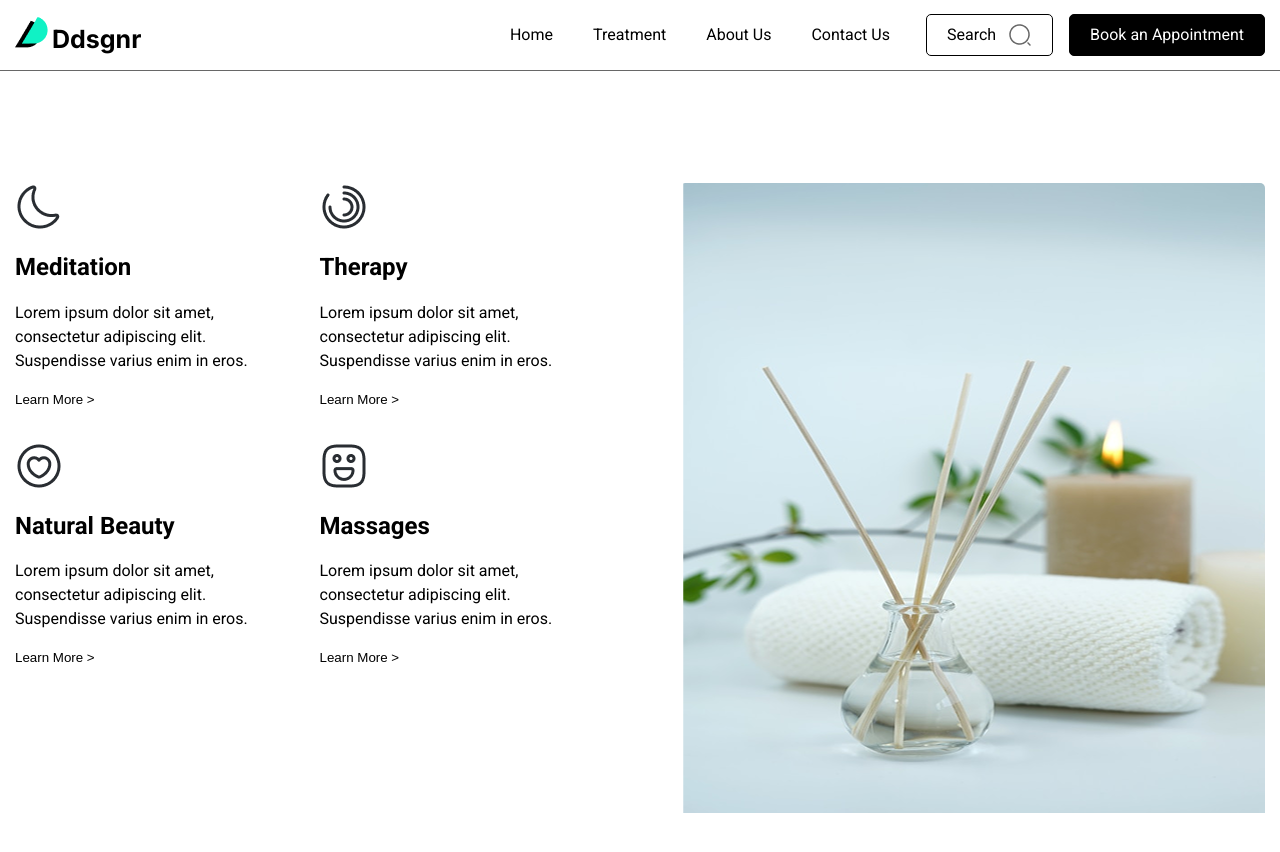
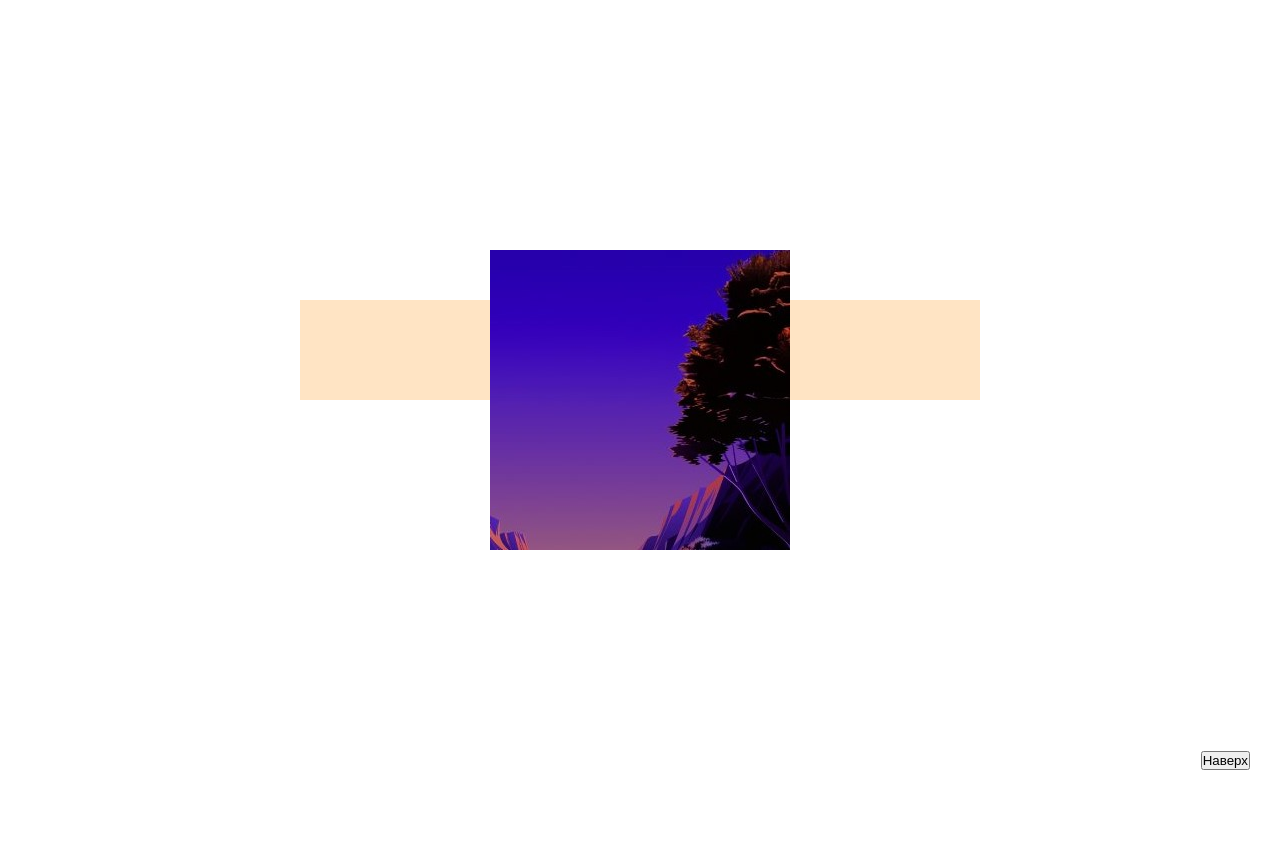
Before and after one commit to Dmitry-Buko/my-first-site, a plain HTML site: page index.html in a window 1280 px wide. Shown: the top 852 px of the page. Drawn offline with Linux system fonts and the light colour scheme.

Commit message:
exercise position 1 done

```diff
--- a/index.html
+++ b/index.html
@@ -1,125 +1,20 @@
 <!DOCTYPE html>
 <html>
   <head>
-    <title>BEM-example</title>
+    <title>Position</title>
     <meta charset="utf-8" />
     <link rel="stylesheet" type="text/css" href="/style.css" />
-    <link rel="preconnect" href="https://fonts.googleapis.com" />
-    <link rel="preconnect" href="https://fonts.gstatic.com" crossorigin />
-    <link
-      href="https://fonts.googleapis.com/css2?family=Instrument+Serif:ital@0;1&family=Inter:ital,opsz,wght@0,14..32,100..900;1,14..32,100..900&family=Pontano+Sans:wght@300..700&display=swap"
-      rel="stylesheet"
-    />
-    <link rel="preconnect" href="https://fonts.googleapis.com" />
-    <link rel="preconnect" href="https://fonts.gstatic.com" crossorigin />
-    <link
-      href="https://fonts.googleapis.com/css2?family=Instrument+Serif:ital@0;1&family=Inter:ital,opsz,wght@0,14..32,100..900;1,14..32,100..900&family=Pontano+Sans:wght@300..700&family=Roboto:ital,wght@0,100..900;1,100..900&display=swap"
-      rel="stylesheet"
-    />
   </head>
   <body>
-    <!--header-->
-    <header class="header">
-      <div class="container">
-        <a href="#" class="logo">
-          <img src="/img/Frame 1.png" class="logo__img" alt="LOGO" />
-          <span class="logo__text">Ddsgnr</span>
-        </a>
-        <nav class="menu">
-          <ul class="menu__list">
-            <li class="menu__item">
-              <a href="#" class="menu__link">Home</a>
-            </li>
-            <li class="menu__item">
-              <a href="#" class="menu__link">Treatment</a>
-            </li>
-            <li class="menu__item">
-              <a href="#" class="menu__link">About Us</a>
-            </li>
-            <li class="menu__item">
-              <a href="#" class="menu__link">Contact Us</a>
-            </li>
-          </ul>
-          <div class="menu__btns"> <!-- 2 правые кнопки -->
-            <!-- <li class="menu__item menu__item--border"> -->
-              <a href="#" class="menu__btn">
-                Search
-                <img
-                  src="/img/search-normal.png"
-                  class="menu__item__img"
-                  alt="lupa"
-                />
-              </a>
-            <!-- </li> -->
-            <!-- <li class="menu__item menu__item--accent"> -->
-              <a href="#" class="menu__btn menu__btn--accent"
-                >Book an Appointment
-              </a>
-            <!-- </li> -->
-          </div>
-        </nav>
+    <div class="wrapper">
+      <header class="header">
+        <h1 class="header__title">This is header</h1>
+      </header>
+      <div class="btn">
+        <button>Наверх</button>
       </div>
-    </header>
-    <!--services-->
-    <div class="services">
-      <div class="container services__container">
-        <div class="services__wrapper"><!--left side-->
-          <div class="service"><!--1-->
-            <img
-              class="service__img"
-              src="/img/moon.png"
-              alt="moon"
-            />
-            <h3 class="service__title">Meditation</h3>
-            <p class="service__text">
-              Lorem ipsum dolor sit amet, consectetur adipiscing elit.
-              Suspendisse varius enim in eros.
-            </p>
-            <button class="service__btn">Learn More ></button>
-          </div>
-          <div class="service"><!--2-->
-            <img
-              class="service__img"
-              src="/img/chart.png"
-              alt="moon"
-            />
-            <h3 class="service__title">Therapy</h3>
-            <p class="service__text">
-              Lorem ipsum dolor sit amet, consectetur adipiscing elit.
-              Suspendisse varius enim in eros.
-            </p>
-            <button class="service__btn">Learn More ></button>
-          </div>
-          <div class="service"><!--3-->
-            <img
-              class="service__img"
-              src="/img/heart-circle.png"
-              alt="moon"
-            />
-            <h3 class="service__title">Natural Beauty</h3>
-            <p class="service__text">
-              Lorem ipsum dolor sit amet, consectetur adipiscing elit.
-              Suspendisse varius enim in eros.
-            </p>
-            <button class="service__btn">Learn More ></button>
-          </div>
-          <div class="service"><!--4-->
-            <img
-              class="service__img"
-              src="/img/emoji-happy.png"
-              alt="moon"
-            />
-            <h3 class="service__title">Massages</h3>
-            <p class="service__text">
-              Lorem ipsum dolor sit amet, consectetur adipiscing elit.
-              Suspendisse varius enim in eros.
-            </p>
-            <button class="service__btn">Learn More ></button>
-          </div>
-        </div>
-        <div class="service__wrapper-image"><!--right side-->
-          <img class="service__image" src="/img/Image.png" alt="" />
-        </div>
+      <div class="image-wrapper">
+        <img src="img/img1.jpg" alt="image" class="image" />
       </div>
     </div>
   </body>
--- a/style.css
+++ b/style.css
@@ -4,157 +4,50 @@
   box-sizing: border-box;
 }
 body{
-  font-family: Roboto, sans-serif;
+  /* position: relative; */
+  font-family: 'Times New Roman', Times, serif;
   color: black;
   font-size: 16px;
 }
-/* .wrapper-body{
-  width: 1440px;
-  margin: 0 auto;
-} */
+.wrapper{
+  height: 2000px;
+}
 .header{
-  padding: 14px 0;
-  border-bottom: 1px #676767 solid;
+  display: flex;
+  justify-content: center;
+  align-items: center;
+  position: sticky;
+  top: 0;
+  height: 100px;
+  margin: 300px;
+  background-color: bisque;
 }
-.container{
-  display: flex;
-  align-items: center;
-  justify-content: space-between;
-
-  max-width: 1342px;
-  margin: 0 auto;
-  padding: 0 15px;
+.header__title{
+  text-align: center;
 }
-.logo{
-  text-decoration: none;
-}
-.logo__text{
-  font-family: Inter, sans-serif;
-  font-weight: 700;
-  font-size: 25px;
-  line-height: 1.2;
-  color: black;
+.btn{
+  position: fixed;
+  bottom: 30px;
+  right: 30px;
 }
 
-.menu{
-  display: flex;
-  align-items: center;
-  column-gap: 24px;
+.image-wrapper{
+  position: absolute;
+  display: inline-block;
+  top: 50%;
+  left: 50%;
+  transform: translate(-50%, -50%);
 }
-.menu__list{
-  display: flex;
-  align-items: center;
-  gap: 16px;
-  list-style: none;
+.image{
+  display: block;
+  position: relative;
+  z-index: 0;
 }
-.menu__item{
-  list-style-type: none;
-}
-.menu__link{
-  padding: 12px;
-  line-height: 1.5;
-  text-decoration: none;
-  font-size: 16px;
-  font-weight: 400;
-  color: black;
-}
-.menu__btns{
-  display: flex;
-  column-gap: 16px;
-  text-decoration: none;
-}
-/* .menu__item--border{
-  display: inline-flex;
-  justify-content: center;
-  gap: 8px;
-
-  height: 40px;
-  padding: 0 20px;
-
-  border: 1px solid black;
-  border-radius: 5px;
-  line-height: 40px;
-} */
-.menu__btn{
-  border: 1px solid black;
-  border-radius: 5px;
-  display: flex;
-  align-items: center;
-  column-gap: 12px;
-  padding: 8px 20px;
-  font-size: 16px;
-  line-height: 1.5;
-  color: #000000;
-  text-decoration: none;
-}
-.menu__item--accent{
-  background-color: black;
-  padding: 8px 20px;
-  border-radius: 5px;
-}
-.menu__btn--accent{
-  color: white;
-  background-color: black;
-  padding: 8px 20px;
-  border-radius: 5px;
-}
-
-/*  */
-/*  */
-/*  */
-
-.services{
-  margin: 112px 0;
-}
-.services__container{
-  /* height: 864px;
-  margin: 0 auto;
-  padding: 112px 64px; */
-  display: grid;
-  grid-template-columns: 1fr 1fr;
-  gap: 80px;
-  align-items: start;
-}
-
-.services__wrapper{
-  /* max-width: 616px; */
-  display: grid;
-  grid-template-columns: 1fr 1fr;
-  gap: 32px 24px;
-}
-.service__img{
-  margin-bottom: 16px;
-}
-.service__title{
-  margin-bottom: 16px;
-
-  font-weight: 700;
-  font-size: 24px;
-  line-height: 140%;
-}
-.service__text{
-  margin-bottom: 16px;
-
-  font-weight: 400;
-  line-height: 150%;
-}
-.service__btn{
-  background-color: inherit;
-  border: none;
-  font-weight: 400;
-  line-height: 150%;
-
-}
-
-/* right side */
-.service__wrapper-image{
-  max-width: 616px;
-  max-height: 640px;
-  border-radius: 5px;
-  overflow: hidden;
-}
-.main-image__item{
+.image-wrapper::before{
+  content: "";
+  position: absolute;
+  background-color: rgba(0, 0, 0, 0.2);
+  z-index: 1;
   width: 100%;
   height: 100%;
-  object-fit: cover;
 }
```
Also changed, not shown: index.js (+16 -6 lines), img/Frame 1.png (deleted), img/Image.png (deleted), img/chart.png (deleted), img/emoji-happy.png (deleted), img/heart-circle.png (deleted), img/img1.jpg (added), img/moon.png (deleted), img/search-normal.png (deleted).
